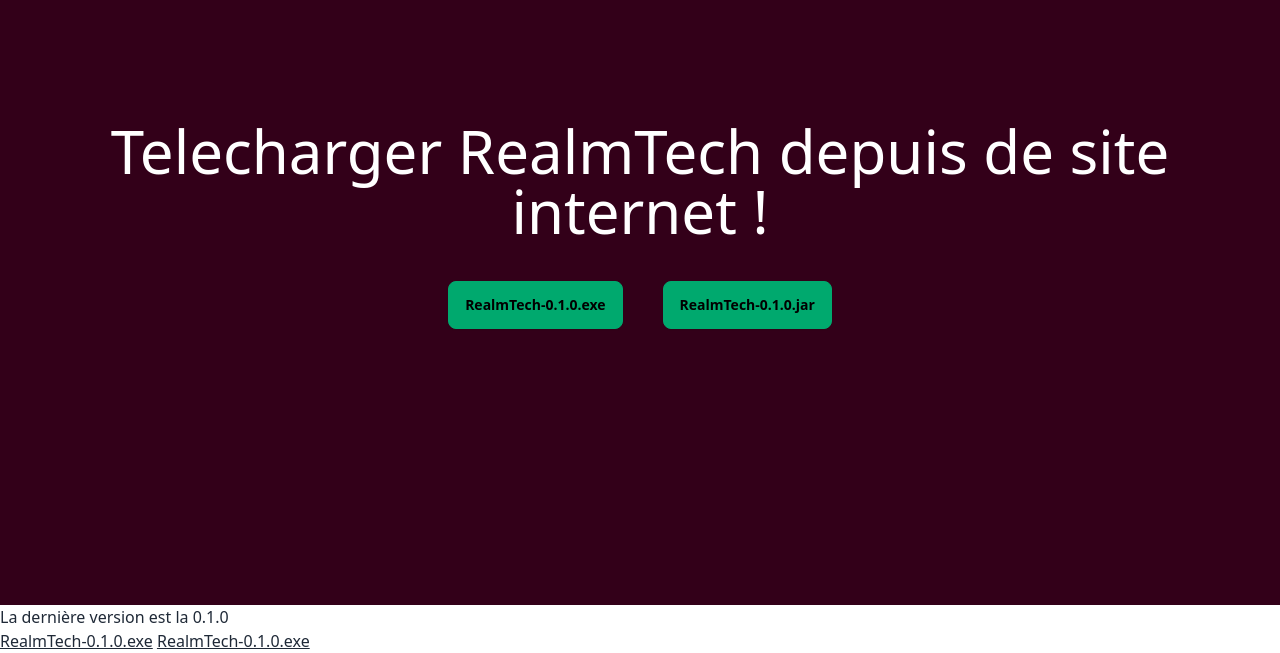
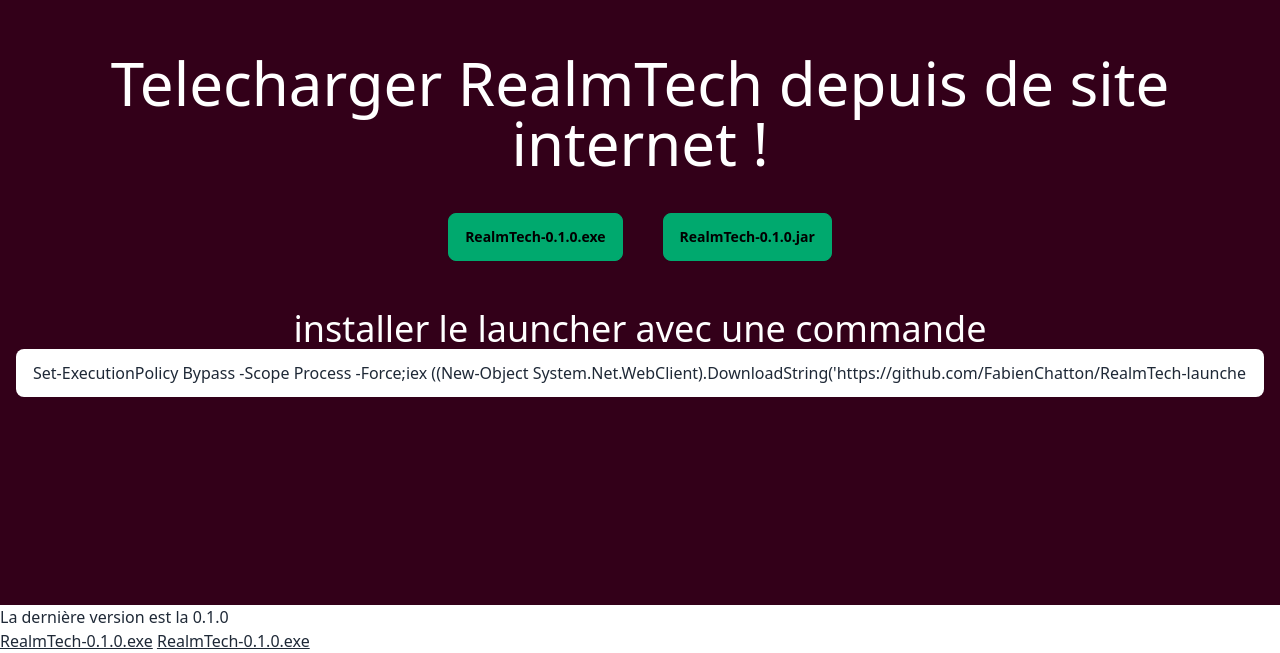
Before and after one commit to FabienChatton/RealmTech-online, an Astro site: page /RealmTech/download in a window 1280 px wide. Shown: the part 195-848 px from the top of the page. Built offline with nearby package versions, Linux system fonts and the light colour scheme; Astro itself is replaced by a stand-in of ours.

Commit message:
ajout de l'installateur dans download

```diff
--- a/src/pages/download.astro
+++ b/src/pages/download.astro
@@ -18,6 +18,15 @@
                         </button>
                     </form>
                 </div>
+                <div class="mt-12">
+                    <p class="text-base-100 text-4xl">installer le launcher avec une commande</p>
+                    <input
+                        type="text"
+                        class="input w-full"
+                        value="Set-ExecutionPolicy Bypass -Scope Process -Force;iex ((New-Object System.Net.WebClient).DownloadString('https://github.com/FabienChatton/RealmTech-launcher/releases/download/installateur/realmtech-install.ps1'))"
+                        readonly
+                        >
+                </div>
             </div>
         </div>
     </div>
```
